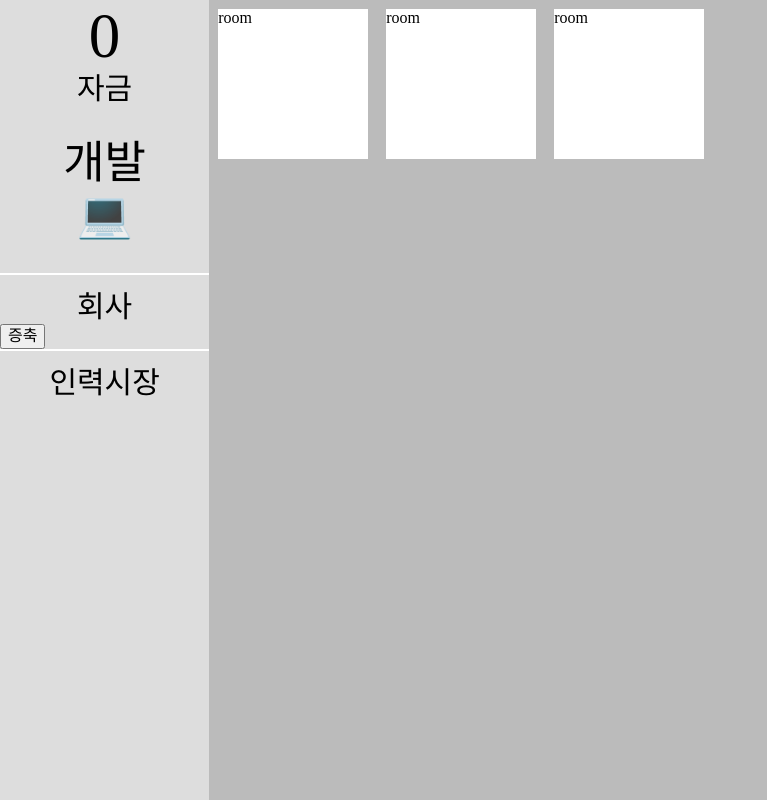
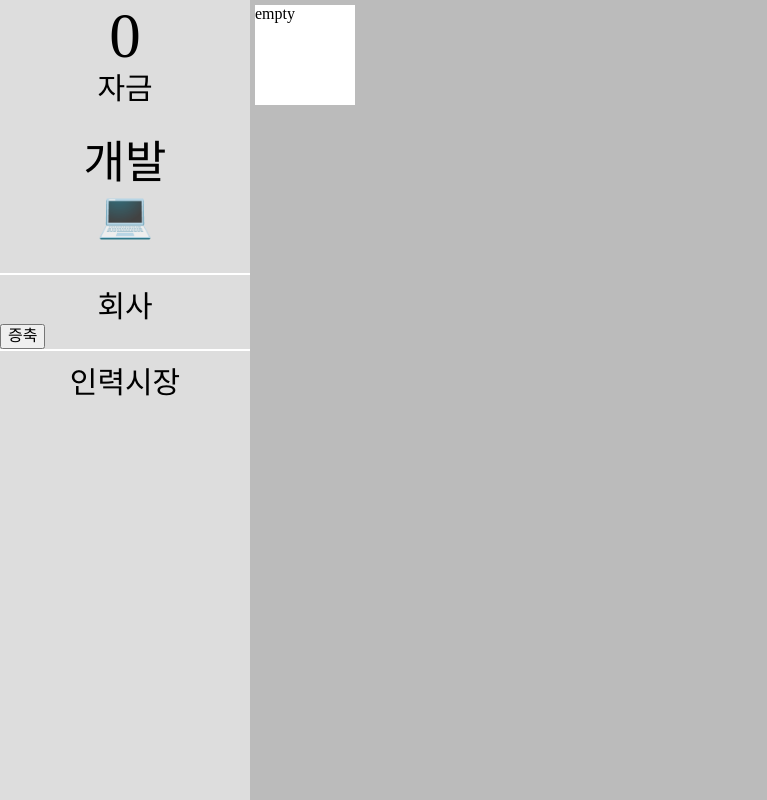
Before and after one commit to Jonir227/clickerrr, a website built with webpack: page public/index.html in a window 1280 px wide. Shown: the whole page, without its empty margins (0-767 px from the left). Built offline with nearby package versions, Linux system fonts and the light colour scheme.

Commit message:
update: room이 두가지 옵저버블을 받도록 수정

```diff
--- a/public/index.html
+++ b/public/index.html
@@ -11,7 +11,7 @@
         <div class="description">자금</div>
       </div>
       <button class="clicker">개발💻</button>
-      <div class="market">
+      <div id="company-manager" class="market">
         <div class="description">회사</div>
         <button class="btn-room-expand">증축</button>
       </div>
--- a/src/components/mainContent/index.ts
+++ b/src/components/mainContent/index.ts
@@ -1,7 +1,8 @@
+import { company } from '../../instances';
 import room from './room';
 
 function mainContent(el: Element) {
-  room(el);
+  room(el, company);
 }
 
 export default mainContent;
--- a/src/components/mainContent/room.ts
+++ b/src/components/mainContent/room.ts
@@ -1,16 +1,27 @@
-function room(el: Element) {
-  function render(rooms: number) {
+import { Company, Employee } from '../../controllers';
+
+function room(el: Element, company: Company) {
+  function render({ room, employees }: { room: Number; employees: Employee[] }) {
     let render = '';
-    for (let i = 0; i < rooms; i++) {
+    for (let i = 0; i < room; i++) {
+      const employee = (employees[i] && employees[i].getName()) || 'empty';
       render += `
         <div class="room">
-          room
+          ${employee}
         </div>
       `;
     }
     el.innerHTML = render;
   }
-  render(3);
+  company.subScribeRoom({
+    next: render,
+    error: e => {
+      console.error(e);
+    },
+    complete: () => {
+      console.log('ended');
+    },
+  });
 }
 
 export default room;
--- /dev/null
+++ b/src/components/sidebar/companyManager.ts
@@ -0,0 +1,14 @@
+import { fromEvent } from 'rxjs';
+import { Company } from '../../controllers';
+
+function companyManager(el: Element, company: Company) {
+  // cache elements
+  const expandButtonElement = el.querySelector('.btn-room-expand');
+
+  expandButtonElement &&
+    fromEvent(expandButtonElement, 'click').subscribe(e => {
+      company.newRoom();
+    });
+}
+
+export default companyManager;
--- a/src/components/sidebar/index.ts
+++ b/src/components/sidebar/index.ts
@@ -1,15 +1,19 @@
+import { company } from '../../instances';
+import baseClicker from '../../instances/clickerButton';
+import scoreObserver from '../../instances/scoreObserver';
+import clickerButton from './clickerButton';
+import companyManager from './companyManager';
 import scoreboard from './scoreboard';
-import clickerButton from './clickerButton';
-import scoreObserver from '../../instances/scoreObserver';
-import baseClicker from '../../instances/clickerButton';
 
 function sidebar(el: HTMLElement) {
   // 앨리먼트 캐시
   const scoreboardEl = el.querySelector('.score-board');
   const clickerButtonEl = el.querySelector('.clicker');
+  const companyManagerEl = el.querySelector('#company-manager');
 
   scoreboardEl && scoreboard(scoreboardEl, scoreObserver);
   clickerButtonEl && clickerButton(clickerButtonEl, baseClicker);
+  companyManagerEl && companyManager(companyManagerEl, company);
 }
 
 export default sidebar;
--- a/src/controllers/Company.ts
+++ b/src/controllers/Company.ts
@@ -1,4 +1,4 @@
-import { Subject } from 'rxjs';
+import { combineLatest, Observer, Subject } from 'rxjs';
 import { bufferTime, filter } from 'rxjs/operators';
 import ScoreObserver from '../models/ScoreObserver';
 import Employee from './Employee';
@@ -9,6 +9,7 @@ class Company {
   private score: ScoreObserver;
   private companyProfitSubject: Subject<number>;
   private roomSubject: Subject<number>;
+  private employeesSubject: Subject<Employee[]>;
 
   constructor(score: ScoreObserver) {
     this.room = 1;
@@ -16,6 +17,7 @@ class Company {
     this.score = score;
     this.companyProfitSubject = new Subject();
     this.roomSubject = new Subject();
+    this.employeesSubject = new Subject();
 
     // 회사가 이익을 내면 스코어를 증가시킴
     // 100 ms 동안 발생된 이득을 배열로 만든뒤에 합친다음 보낸다.
@@ -30,6 +32,27 @@ class Company {
       });
   }
 
+  public subScribeRoom(observer: Observer<{ room: Number; employees: Employee[] }>) {
+    // 두 옵저버를 합쳐준 뒤에
+    const subScription = combineLatest(
+      this.roomSubject,
+      this.employeesSubject,
+      (room, employees) => {
+        console.log(1111);
+        return {
+          room,
+          employees,
+        };
+      },
+    ).subscribe(observer);
+
+    // 각각의 옵저버블에 next를 보내준다.
+    this.roomSubject.next(this.room);
+    this.employeesSubject.next(this.employees);
+
+    return subScription.unsubscribe;
+  }
+
   public newRoom() {
     this.room++;
     this.roomSubject.next(this.room);
@@ -41,6 +64,7 @@ class Company {
     }
     employee.work(this);
     this.employees.push(employee);
+    this.employeesSubject.next(this.employees);
     return true;
   }
 
--- a/src/index.ts
+++ b/src/index.ts
@@ -1,13 +1,6 @@
 import 'normalize.css';
 import { mainContent, sidebar } from './components';
-import { Company, Employee } from './controllers';
-import scoreObserver from './instances/scoreObserver';
 import './styles/main.scss';
-
-const company = new Company(scoreObserver);
-
-const employee = new Employee('dd', 3, 500);
-const master = new Employee('dd', 10, 100);
 
 const sidebarElement = document.getElementById('side-bar');
 const mainContentElement = document.getElementById('main-content');
--- /dev/null
+++ b/src/instances/company.ts
@@ -0,0 +1,6 @@
+import { Company } from '../controllers';
+import scoreObserver from './scoreObserver';
+
+const company = new Company(scoreObserver);
+
+export default company;
--- a/src/instances/index.ts
+++ b/src/instances/index.ts
@@ -1,4 +1,5 @@
 import clickerButton from './clickerButton';
+import company from './company';
 import scoreObserver from './scoreObserver';
 
-export default { clickerButton, scoreObserver };
+export { clickerButton, scoreObserver, company };
--- a/src/styles/components/main-content.scss
+++ b/src/styles/components/main-content.scss
@@ -1,12 +1,12 @@
 .main-content {
-  width: 100%;
-  height: 100vh;
+  padding-left: 250px;
+  min-height: 100vh;
   background-color: #bbbbbb;
 }
 .room {
   float: left;
-  width: 150px;
-  height: 150px;
-  margin: 9px;
+  width: 100px;
+  height: 100px;
+  margin: 5px;
   background-color: white;
 }
--- a/src/styles/components/side-bar.scss
+++ b/src/styles/components/side-bar.scss
@@ -5,9 +5,10 @@
 }
 
 .side-bar {
+  position: fixed;
   background-color: #dddddd;
   width: 250px;
-  height: 100%;
+  min-height: 100%;
   .score-board {
     text-align: center;
     .score {
--- a/src/styles/main.scss
+++ b/src/styles/main.scss
@@ -2,7 +2,7 @@
 @import './components/main-content.scss';
 
 .wrapper {
-  display: flex;
-  height: 100vh;
+  min-height: 100vh;
+  height: auto;
   width: 100%;
 }
```
